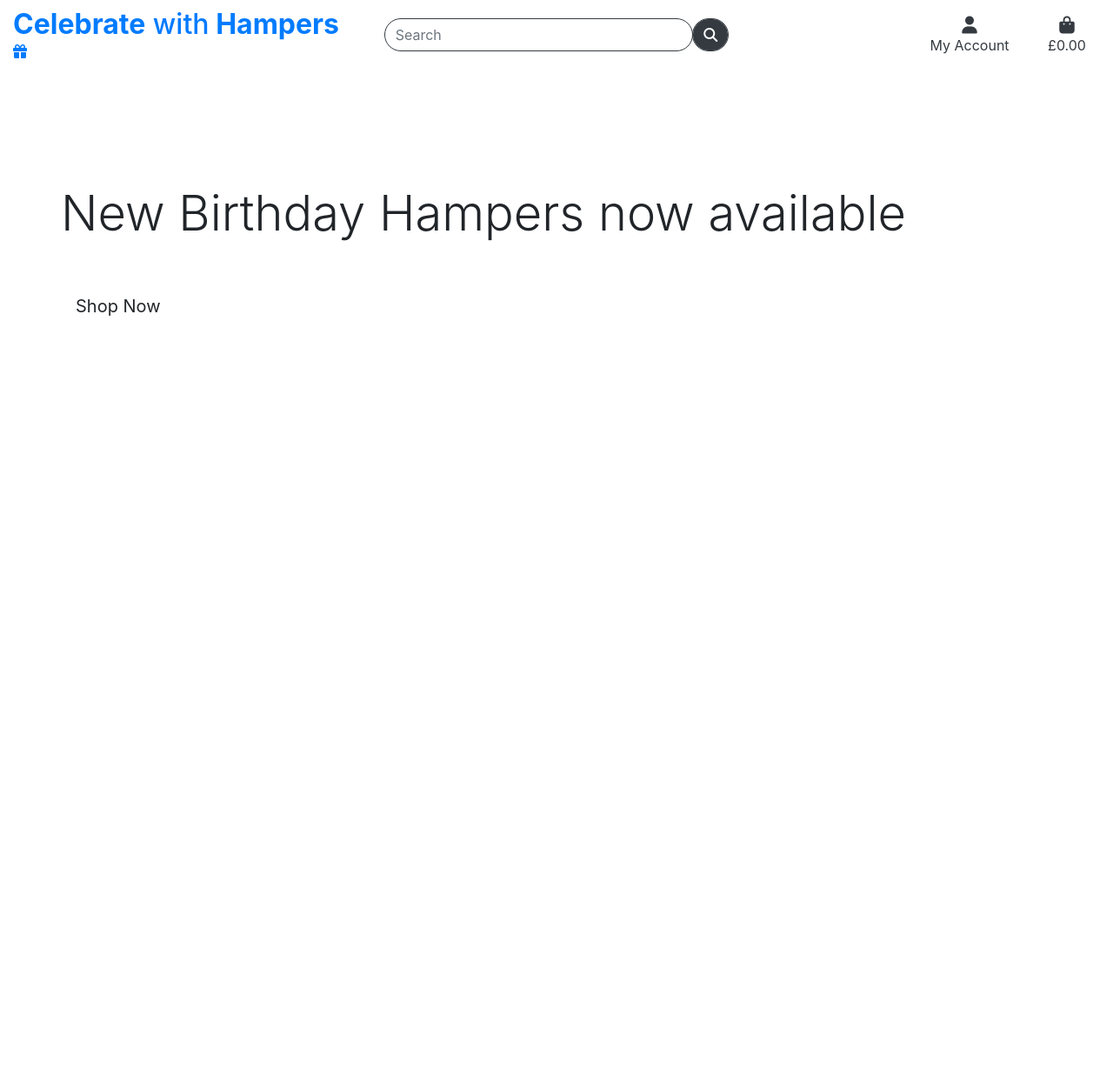
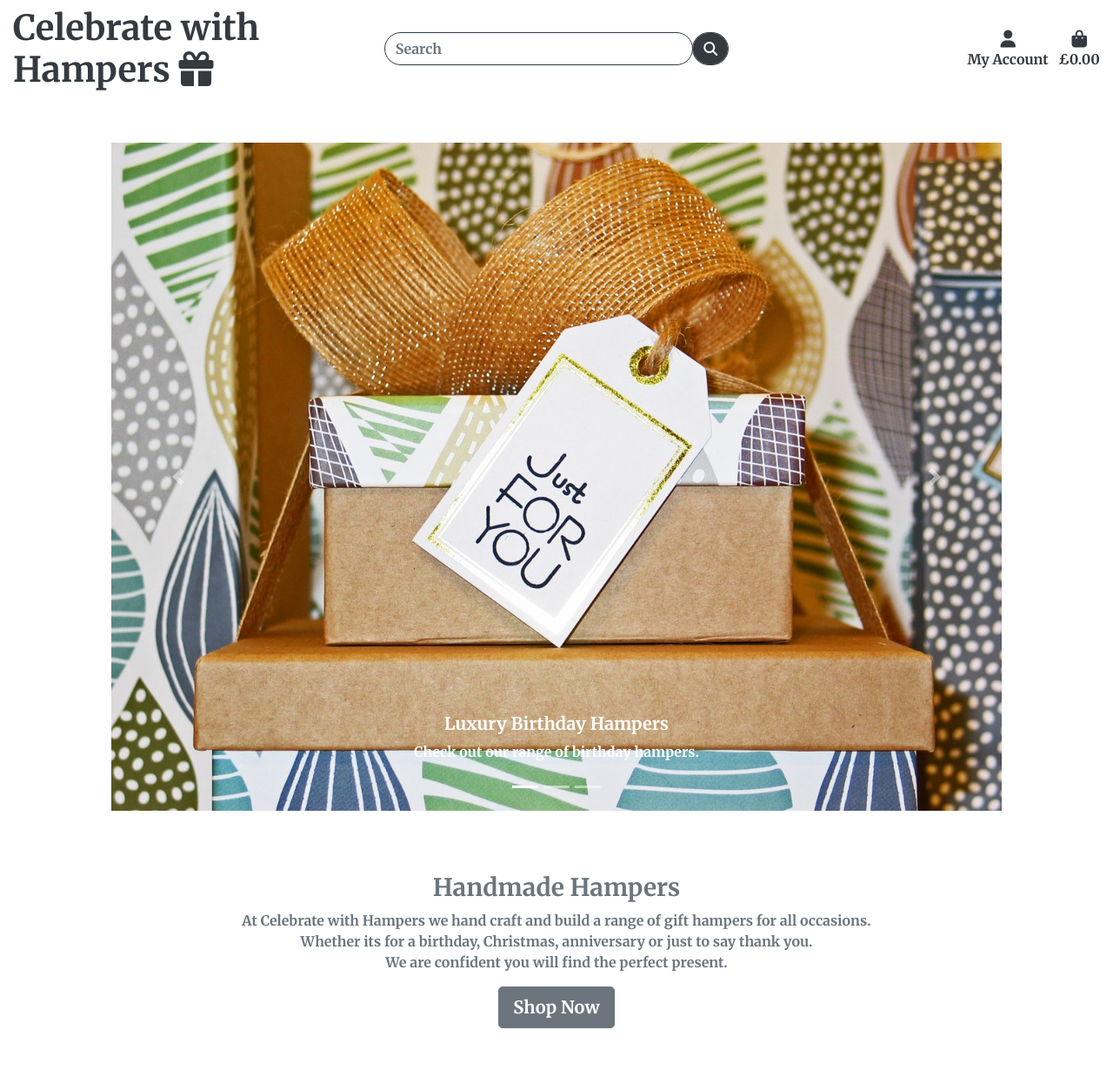
Before and after one commit to Oliver-RC/hampers, a Django app: page / in a window 1280 px wide. Shown: the whole page at 87% size. Before the commit the page ends 363 px from the top, so only its background shows below. Run offline with Django 3.2, Linux system fonts and the light colour scheme; some libraries are stand-ins or nearby versions.

Commit message:
update homepage content  with css and additional carousel added

```diff
--- a/home/templates/home/index.html
+++ b/home/templates/home/index.html
@@ -11,14 +11,56 @@
 
 {% block content %}
     <div class="container h-100">
-        <div class="row h-100">
-            <div class="col- my-auto">
-                <h1 class="display-4">
-                    New Birthday Hampers now available
-                </h1>
+        <div class="row h-100 justify-content-center">
+            <div class="col- my-auto text-center">
+                <div id="carouselExampleCaptions" class="carousel slide" data-ride="carousel">
+                    <ol class="carousel-indicators">
+                      <li data-target="#carouselExampleCaptions" data-slide-to="0" class="active"></li>
+                      <li data-target="#carouselExampleCaptions" data-slide-to="1"></li>
+                      <li data-target="#carouselExampleCaptions" data-slide-to="2"></li>
+                    </ol>
+                    <div class="carousel-inner">
+                      <div class="carousel-item active">
+                        <img src="{{ MEDIA_URL }}birthday_hamper.jpg" class="d-block w-100" alt="Birthday hamper gift set">
+                        <div class="carousel-caption d-none d-md-block">
+                          <h5>Luxury Birthday Hampers</h5>
+                          <p>Check out our range of birthday hampers.</p>
+                        </div>
+                      </div>
+                      <div class="carousel-item">
+                        <img src="{{ MEDIA_URL }}chocolate_hamper.jpg" class="d-block w-100" alt="Chocolate box hamper gift set">
+                        <div class="carousel-caption d-none d-md-block">
+                          <h5>Best Selling Hampers</h5>
+                          <p>See the best selling hampers from the current collection.</p>
+                        </div>
+                      </div>
+                      <div class="carousel-item">
+                        <img src="{{ MEDIA_URL }}seasonal_food_hamper.jpg" class="d-block w-100" alt="small hamper filled with seasonal produce">
+                        <div class="carousel-caption d-none d-md-block">
+                          <h5>Seasonal Hampers</h5>
+                          <p>We continually update our food hampers inline with the season.</p>
+                        </div>
+                      </div>
+                    </div>
+                    <a class="carousel-control-prev" href="#carouselExampleCaptions" role="button" data-slide="prev">
+                      <span class="carousel-control-prev-icon" aria-hidden="true"></span>
+                      <span class="sr-only">Previous</span>
+                    </a>
+                    <a class="carousel-control-next" href="#carouselExampleCaptions" role="button" data-slide="next">
+                      <span class="carousel-control-next-icon" aria-hidden="true"></span>
+                      <span class="sr-only">Next</span>
+                    </a>
+                  </div>
+                <br>
                 <div class="my-5">
+                    <h3>Handmade Hampers</h3>
+                    <p>
+                        At <strong>Celebrate with Hampers</strong> we hand craft and build a range of gift hampers for all occasions.<br>
+                        Whether its for a birthday, Christmas, anniversary or just to say thank you.<br>
+                        We are confident you will find the perfect present.
+                    </p>
                     <h4>
-                        <a href="#" class="btn btn-lg">Shop Now</a>
+                        <a href="#" class="btn btn-secondary btn-lg">Shop Now</a>
                     </h4>
                 </div>
             </div>
--- a/static/css/base.css
+++ b/static/css/base.css
@@ -4,4 +4,35 @@ html {
 
 body {
     height: calc(100vh - 164px);
+    color: #6c757d;
+    font-family: 'Merriweather', serif;
 }
+
+.logo-link {
+    width: fit-content;
+}
+
+
+/* --- Media Queries --- */
+
+/* Slightly larger container on xl screens */
+@media (min-width: 1200px) {
+    .container {
+        max-width: 80%;
+    }
+}
+
+/* fixed top navbar only on medium and up */
+@media (min-width: 992px) {
+    .fixed-top-desktop-only {
+        position: fixed;
+        top: 0;
+        right: 0;
+        left: 0;
+        z-index: 1030;
+    }
+
+    .header-container {
+        padding-top: 164px;
+    }
+}
--- a/templates/base.html
+++ b/templates/base.html
@@ -21,6 +21,9 @@
     {% block corecss %}
         <!-- Stylesheets -->
         <link rel="stylesheet" href="https://cdn.jsdelivr.net/npm/bootstrap@4.4.1/dist/css/bootstrap.min.css" integrity="sha384-Vkoo8x4CGsO3+Hhxv8T/Q5PaXtkKtu6ug5TOeNV6gBiFeWPGFN9MuhOf23Q9Ifjh" crossorigin="anonymous">
+        <link rel="preconnect" href="https://fonts.googleapis.com">
+        <link rel="preconnect" href="https://fonts.gstatic.com" crossorigin>
+        <link rel="stylesheet" href="https://fonts.googleapis.com/css2?family=Merriweather:wght@700&display=swap">
         <link rel="stylesheet" href="{% static 'css/base.css' %}">
 
         <!-- Favicon -->
@@ -50,9 +53,9 @@
       <header class="container-fluid fixed-top">
         <div class="row bg-white pt-lg-2 d-none d-lg-flex">
           <div class="col-12 col-lg-4 my-auto py-1 py-lg-0 text-center text-lg-left">
-            <a href="{% url 'home' %}" class="">
-              <h2 class="my-0"><strong>Celebrate</strong> with<strong> Hampers</strong></h2>
-              <i class="fas fa-gift"></i>
+            <a href="{% url 'home' %}" class="logo-link text-decoration-none">
+              <h1 class="text-dark my-0"><strong>Celebrate</strong> with</h2>
+              <h1 class="text-dark my-0"><strong> Hampers</strong> <i class="fas fa-gift text-dark"></i></h2>
             </a>
           </div>
           <div class="col-12 col-lg-4 my-auto py-1 py-lg-0">
@@ -73,7 +76,7 @@
           <div class="col-12 col-lg-4 my-auto py-1 py-lg-0">
             <ul class="list-inline list-unstyled text-center text-lg-right my-0">
               <li class="list-inline-item dropdown">
-                <a class="text-dark nav-link" href="#" id="user-options" data-toggle="dropdown" aria-haspopup="true" aria-expanded="false">
+                <a class="text-dark" href="#" id="user-options" data-toggle="dropdown" aria-haspopup="true" aria-expanded="false">
                   <div class="text-center">
                       <div><i class="fas fa-user fa-lg"></i></div>
                       <p class="my-0">My Account</p>
@@ -93,7 +96,7 @@
                 </div>
               </li>
               <li class="list-inline-item">
-                <a href="#" class="{% if grand_total %}font-weight-bold{% else %}text-dark{% endif %} nav-link">
+                <a href="#" class="{% if grand_total %}font-weight-bold{% else %}text-dark{% endif %}">
                   <div class="text-center">
                     <div><i class="fas fa-shopping-bag fa-lg"></i></div>
                     <p class="my-0">
```
Also changed, not shown: README.md, media/birthday_hamper.jpg (added), media/chocolate_hamper.jpg (added), media/seasonal_food_hamper.jpg (added).
